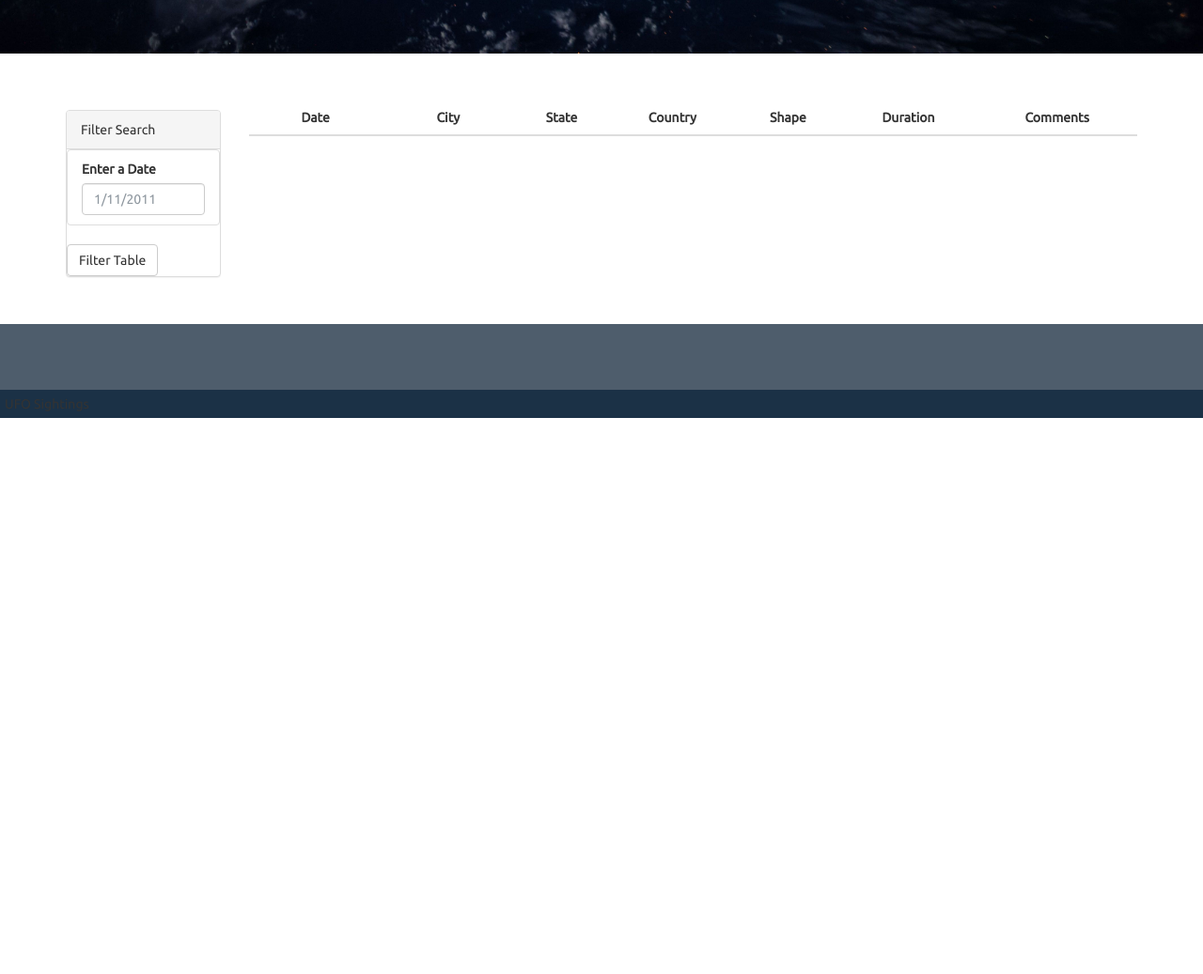
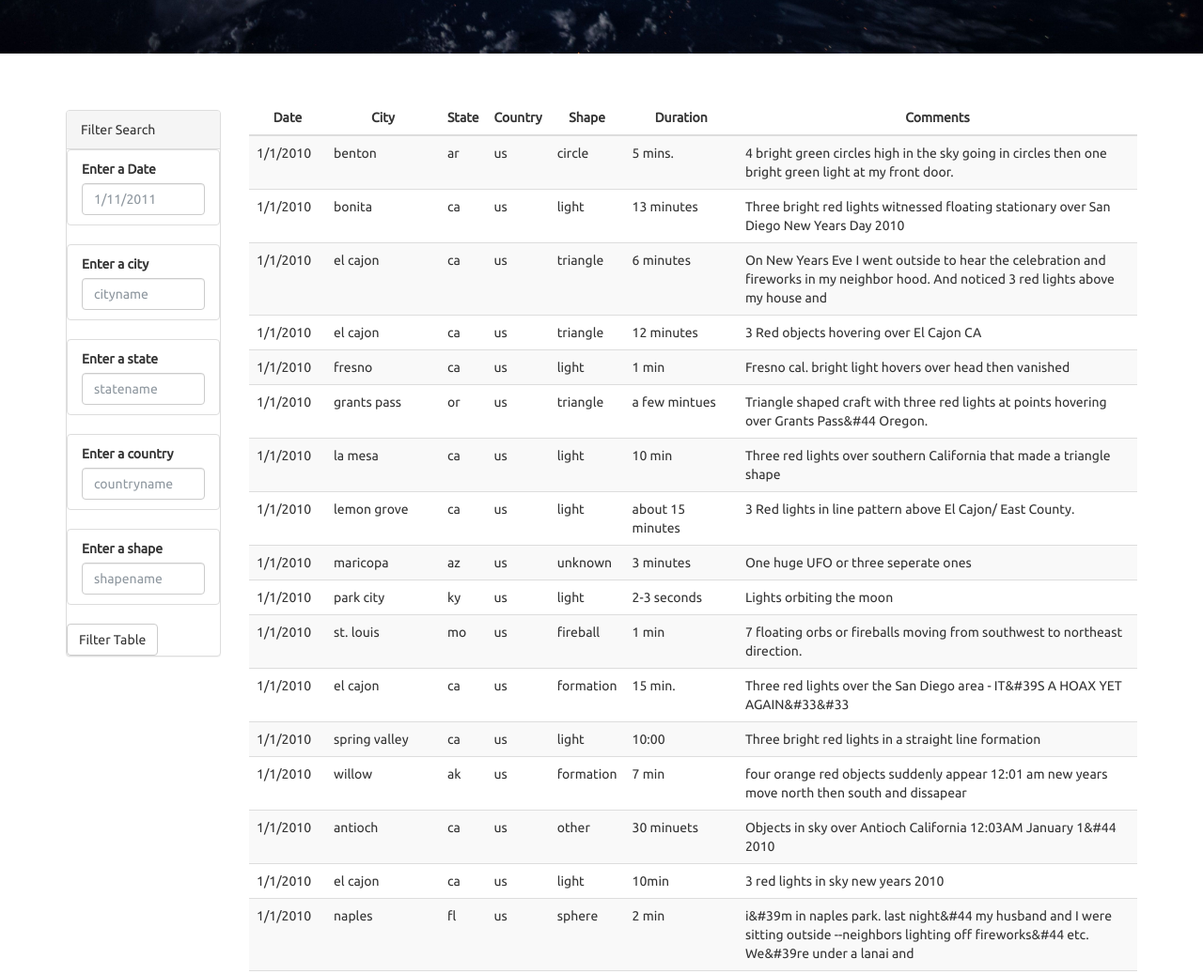
Before and after one commit to herrycla/javascript-challenge, a plain HTML site: page Instructions/StarterCode/index.html in a window 1280 px wide. Shown: the part 555-1592 px from the top of the page at 94% size. Before the commit the page ends 1000 px from the top, so only its background shows below. Drawn offline with nearby package versions, Linux system fonts and the light colour scheme.

Commit message:
Updated Javascript Challenge

```diff
--- a/Instructions/StarterCode/index.html
+++ b/Instructions/StarterCode/index.html
@@ -40,6 +40,32 @@
                         <input class="form-control" id="datetime" type="text" placeholder="1/11/2011">
                       </li>
                     </ul>
+                    <ul class="list-group" id="filters">
+                      <li class="filter list-group-item">
+                        <label for="City">Enter a city</label>
+                        <input class="form-control" id="City" type="text" placeholder="cityname">
+                      </li>
+                    </ul>
+                    <ul class="list-group" id="filters">
+                      <li class="filter list-group-item">
+                        <label for="State">Enter a state</label>
+                        <input class="form-control" id="State" type="text" placeholder="statename">
+                      </li>
+                    </ul>
+                  </ul>
+                  <ul class="list-group" id="filters">
+                    <li class="filter list-group-item">
+                      <label for="Country">Enter a country</label>
+                      <input class="form-control" id="Country" type="text" placeholder="countryname">
+                    </li>
+                  </ul>
+                </ul>
+                <ul class="list-group" id="filters">
+                  <li class="filter list-group-item">
+                    <label for="Shape">Enter a shape</label>
+                    <input class="form-control" id="Shape" type="text" placeholder="shapename">
+                  </li>
+                </ul>
                   </div>
                   <button id="filter-btn" type="button" class="btn btn-default">Filter Table</button>
                 </form>
--- a/Instructions/StarterCode/static/js/app.js
+++ b/Instructions/StarterCode/static/js/app.js
@@ -1,4 +1,28 @@
 // from data.js
-var tableData = data;
+const tabledata = data;
+var tbody = d3.select("tbody");
 
 // YOUR CODE HERE!
+// Console.log the weather data from data.js
+console.log(data);
+function createtable(data){
+    tbody.html("")
+// BONUS: Refactor to use Arrow Functions!
+data.forEach((ufodata) => {
+    var row = tbody.append("tr");
+    Object.entries(ufodata).forEach(([key, value]) => {
+      var cell = row.append("td");
+      cell.text(value);
+    });
+  });
+}
+
+createtable(tabledata)
+
+function handleClick() {
+    var date = d3.select("#datetime").property("value");
+    var filterdata = tabledata;
+    filterdata = filterdata.filter(row=>row.datetime===date);
+    createtable(filterdata)
+}
+d3.selectAll("#filter-btn").on("click", handleClick);
```
Also changed, not shown: Instructions/StarterCode/static/js/bonus.js (added, +28 -0 lines).
